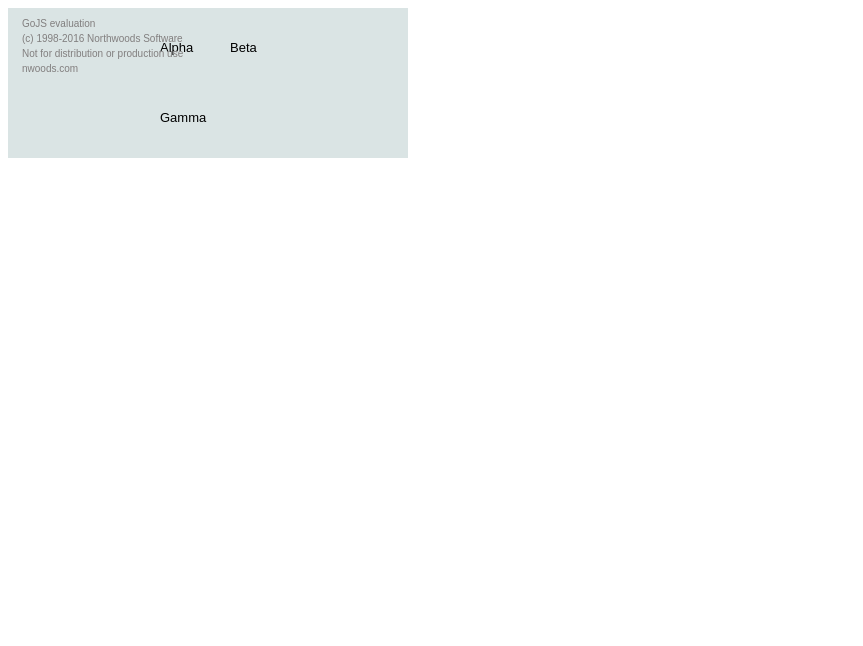
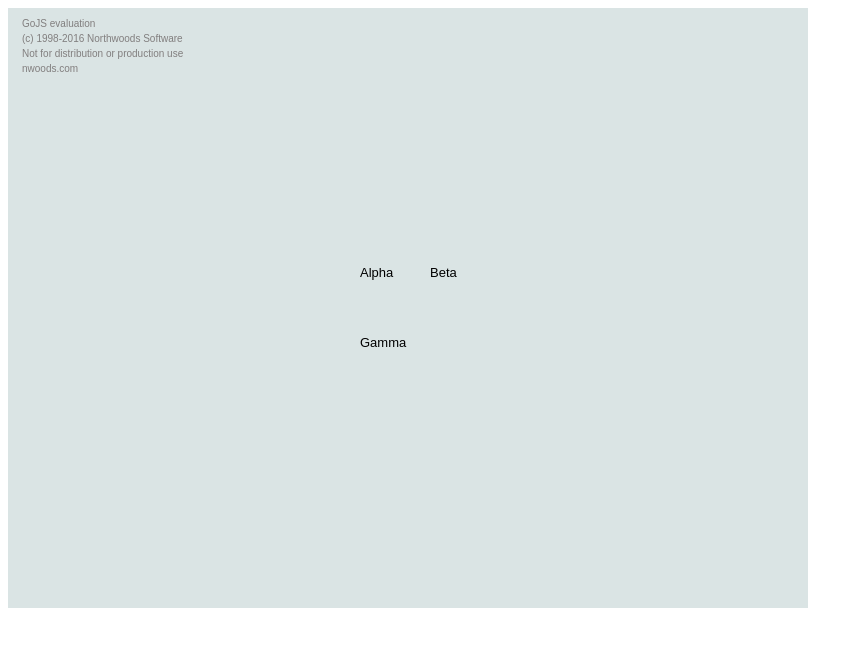
Before and after one commit to israelhenrique/learning-gojs, a plain HTML site: page gojs.htm in a window 1280 px wide. Shown: the whole page, without its empty margins (0-863 px from the left). Drawn offline with Linux system fonts and the light colour scheme.

Commit message:
change div size

```diff
--- a/gojs.htm
+++ b/gojs.htm
@@ -7,6 +7,6 @@
   <script src="mydiagram.js"></script>
 </head>
 <body onload="init();">
-  <div id="teste" style="width:400px; height:150px; background-color: #DAE4E4;"></div>
+  <div id="teste" style="width:800px; height:600px; background-color: #DAE4E4;"></div>
 </body>
 </html>
```
